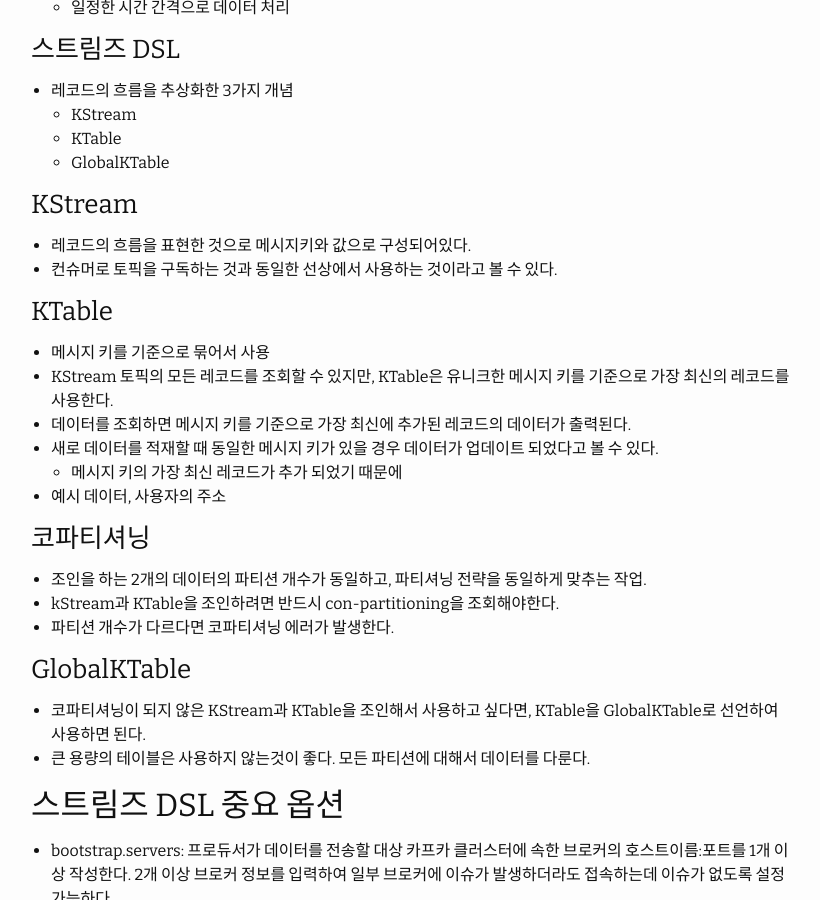
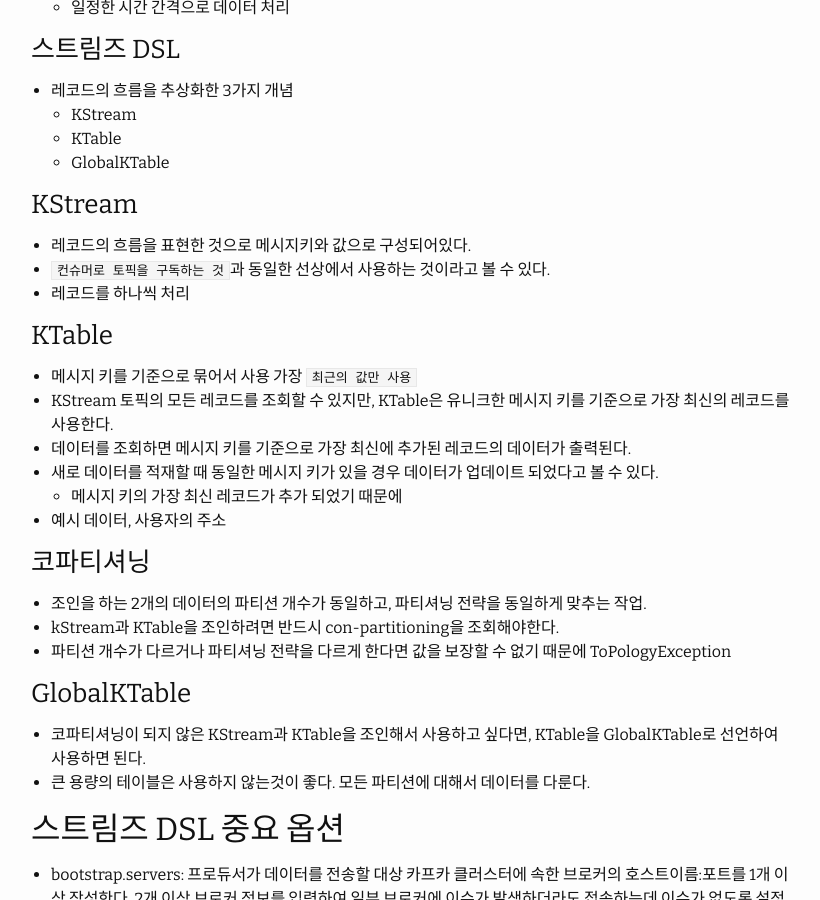
Before and after one commit to HWANGJEONGHYEON1/HWANGJEONGHYEON1.github.io, a Jekyll site: the page built from _posts/2022-10-14-kafka-study5.md, in a window 1280 px wide and 900 px high, scrolled down 1053 px. Shown: the whole window, without its empty margins (229-1049 px from the left). Built offline with Jekyll 4.4.1, drawn with Linux system fonts in a browser that asks for light colours; comment, search, counter and statistics services are not loaded.

Commit message:
[study] kafka streams

```diff
--- a/_posts/2022-10-14-kafka-study5.md
+++ b/_posts/2022-10-14-kafka-study5.md
@@ -49,10 +49,11 @@ categories: kafka
 
 ### KStream
 - 레코드의 흐름을 표현한 것으로 메시지키와 값으로 구성되어있다.
-- 컨슈머로 토픽을 구독하는 것과 동일한 선상에서 사용하는 것이라고 볼 수 있다.
+- `컨슈머로 토픽을 구독하는 것`과 동일한 선상에서 사용하는 것이라고 볼 수 있다.
+- 레코드를 하나씩 처리
 
 ### KTable
-- 메시지 키를 기준으로 묶어서 사용
+- 메시지 키를 기준으로 묶어서 사용 가장 `최근의 값만 사용`
 - KStream 토픽의 모든 레코드를 조회할 수 있지만, KTable은 유니크한 메시지 키를 기준으로 가장 최신의 레코드를 사용한다.
 - 데이터를 조회하면 메시지 키를 기준으로 가장 최신에 추가된 레코드의 데이터가 출력된다.
 - 새로 데이터를 적재할 때 동일한 메시지 키가 있을 경우 데이터가 업데이트 되었다고 볼 수 있다.
@@ -62,7 +63,7 @@ categories: kafka
 ### 코파티셔닝
 - 조인을 하는 2개의 데이터의 파티션 개수가 동일하고, 파티셔닝 전략을 동일하게 맞추는 작업.
 - kStream과 KTable을 조인하려면 반드시 con-partitioning을 조회해야한다.
-- 파티션 개수가 다르다면 코파티셔닝 에러가 발생한다.
+- 파티션 개수가 다르거나 파티셔닝 전략을 다르게 한다면 값을 보장할 수 없기 때문에 ToPologyException
 
 ### GlobalKTable
 - 코파티셔닝이 되지 않은 KStream과 KTable을 조인해서 사용하고 싶다면, KTable을 GlobalKTable로 선언하여 사용하면 된다.
```
